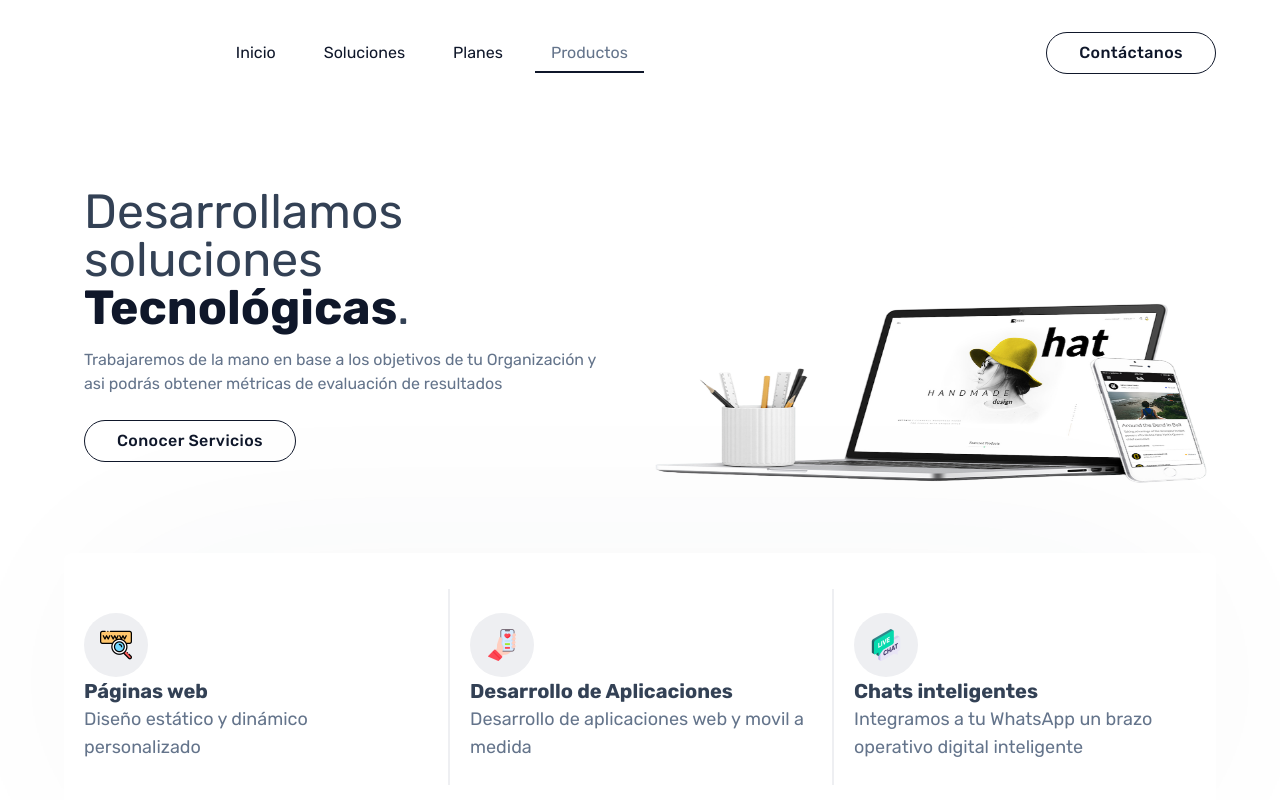
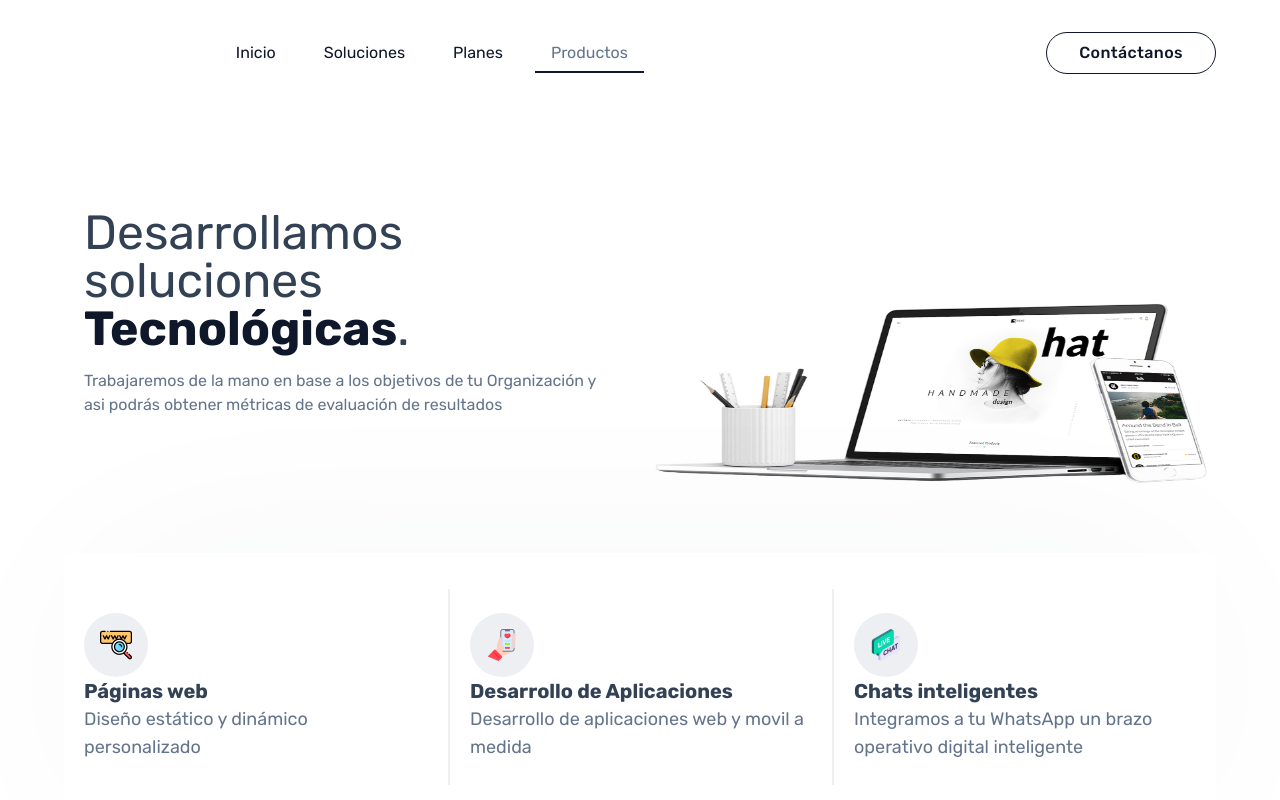
Before and after one commit to eber-kachi/web-site, a Next.js app: page / in a window 1280 px wide. Shown: the top 800 px of the page. Built offline with nearby package versions, Linux system fonts and the light colour scheme.

Commit message:
Boton servicios inactivado

```diff
--- a/components/Hero.js
+++ b/components/Hero.js
@@ -46,7 +46,7 @@ const Hero = ({
               Trabajaremos de la mano en base a los objetivos de tu Organización
               y asi podrás obtener métricas de evaluación de resultados
             </p>
-            <ButtonOutline className="bg-black-900 text-white-500">Conocer servicios</ButtonOutline>
+            {/* <ButtonOutline className="bg-black-900 text-white-500">Conocer servicios</ButtonOutline> */}
           </div>
           <div className="flex w-full">
             <motion.div className="h-full w-full" variants={scrollAnimation}>
```
